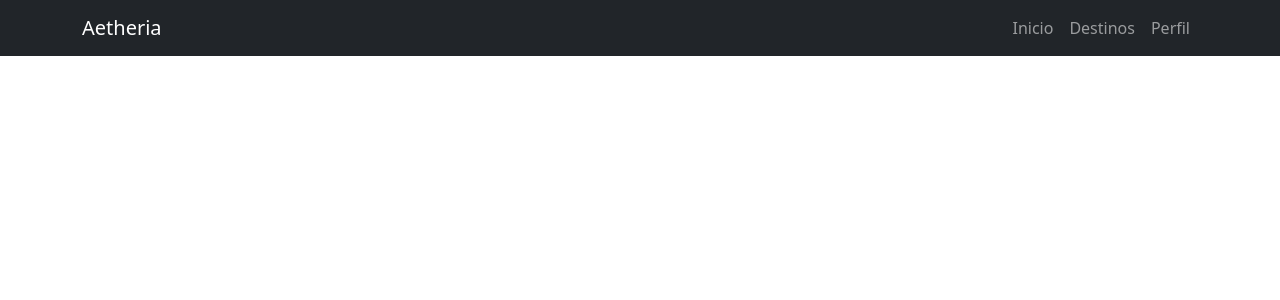
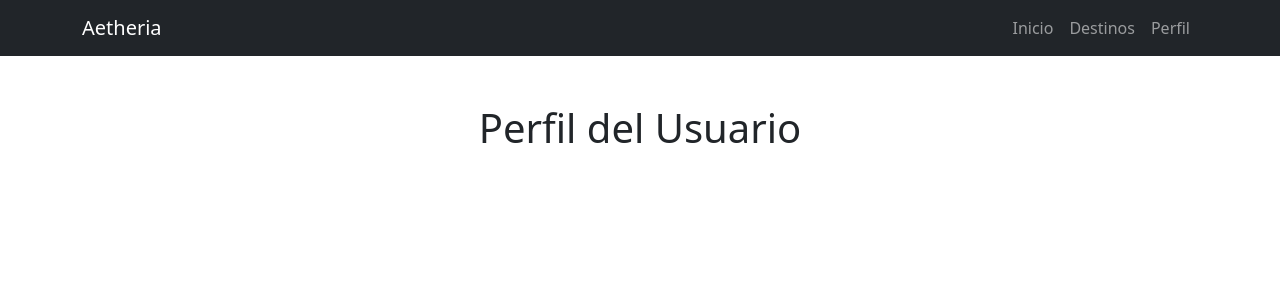
Before and after one commit to henrycorredor7570/Aetheria-client, a React (Vite) app: page /profile in a window 1280 px wide. Shown: the top 300 px of the page. Built offline with nearby package versions, Linux system fonts and the light colour scheme.

Commit message:
add page profilePage

```diff
--- a/package.json
+++ b/package.json
@@ -10,6 +10,7 @@
     "preview": "vite preview"
   },
   "dependencies": {
+    "axios": "^1.7.9",
     "bootstrap": "^5.3.3",
     "react": "^18.3.1",
     "react-bootstrap": "^2.10.9",
--- /dev/null
+++ b/src/pages/ProfilePage.jsx
@@ -0,0 +1,11 @@
+import { Container} from 'react-bootstrap';
+
+const ProfilePage = () => {
+    return (
+        <Container className="text-center mt-5">
+            <h1>Perfil del Usuario</h1>
+        </Container>
+    );
+};
+
+export default ProfilePage;
--- a/src/routes/AppRouter.jsx
+++ b/src/routes/AppRouter.jsx
@@ -2,7 +2,7 @@ import { BrowserRouter , Routes, Route } from "react-router-dom";
 import HomePage from "../pages/HomePage";
 import DestinationPage from "../pages/DestinationsPage";
 import DestinationDetail from "../pages/DestinationDetail";
-// import ProfilePage from "../pages/ProfilePage";
+import ProfilePage from "../pages/ProfilePage";
 import NavBar from "../components/Navbar";
 
 const AppRouter = () => {
@@ -13,7 +13,7 @@ const AppRouter = () => {
                 <Route path="/" element={<HomePage/>}/>
                 <Route path="/destinations" element={<DestinationPage/>}/>
                 <Route path="/destination/:id" element={<DestinationDetail/>}/>
-                {/* <Route path="/profile" element={<ProfilePage/>}/> */}
+                <Route path="/profile" element={<ProfilePage/>}/>
             </Routes>
         </BrowserRouter>
     );
```
Also changed, not shown: src/services/destinationService.js (added, +13 -0 lines), 1 other file (tests, documents, lock files or other folders).
